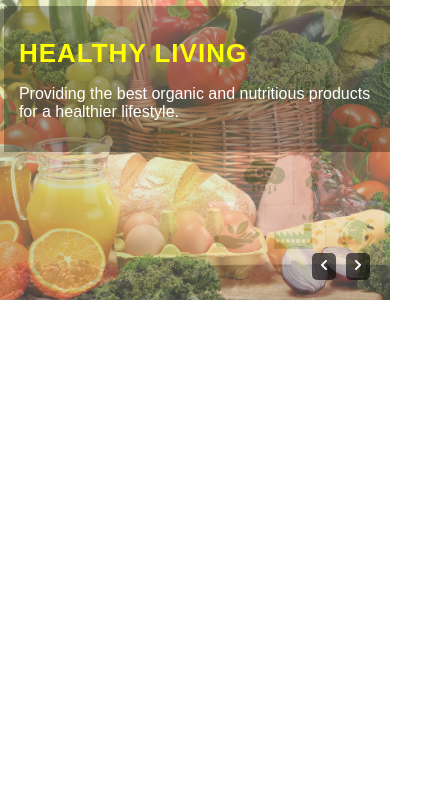
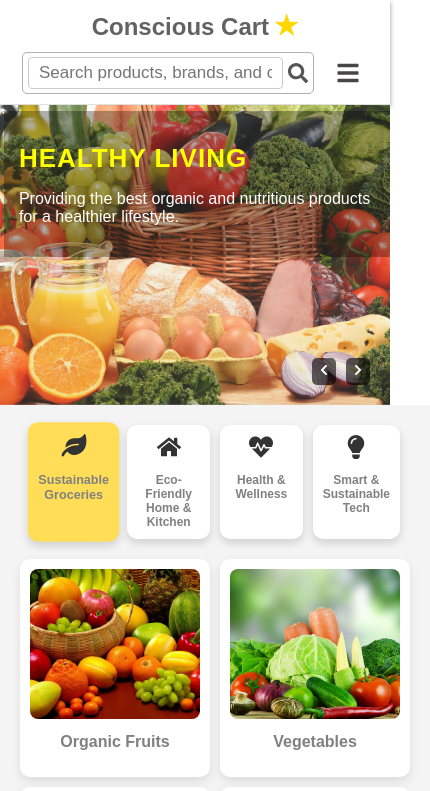
Before and after one commit to wallacetrixie/ConsiousCart, a React (Vite) app: page / in a window 390 px wide. Shown: the top 791 px of the page, 430 px wide, since content can reach past the window. Built offline with nearby package versions, Linux system fonts and the light colour scheme.

Commit message:
more responsive design

```diff
--- a/src/App.jsx
+++ b/src/App.jsx
@@ -9,16 +9,17 @@ function App() {
   return (
     <Router>
       {/* Navbar is outside Routes so it stays on all pages */}
-      {/* <Navbar /> */}
+      <Navbar />
+      <Banner />
+      <Categories/>
 
       <Routes>
         {/* Home Page - Shows Banner below Navbar */}
-        <Route path="/" element={<Banner />} />
-        <Route path="/Categories" element={<Categories/>}/>
+
+
 
         {/* Other Routes */}
-        <Route path="/tasks" element={<Tasks />} />
-        <Route path="/login" element={<Login />} />
+
       </Routes>
     </Router>
   );
--- a/src/styles/categories.css
+++ b/src/styles/categories.css
@@ -20,7 +20,8 @@
   flex-direction: column;
   align-items: center;
   gap: 8px;
-  padding: 15px 20px;
+
+  padding: 10px 15px;
   background: white;
   border-radius: 10px;
   cursor: pointer;
```
